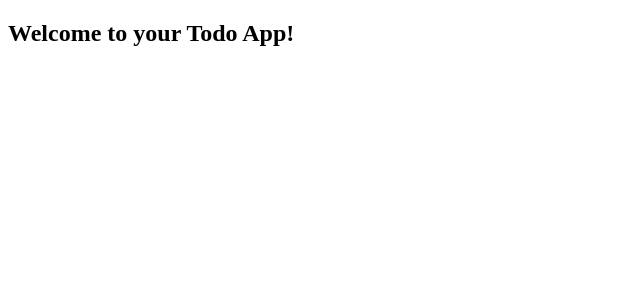
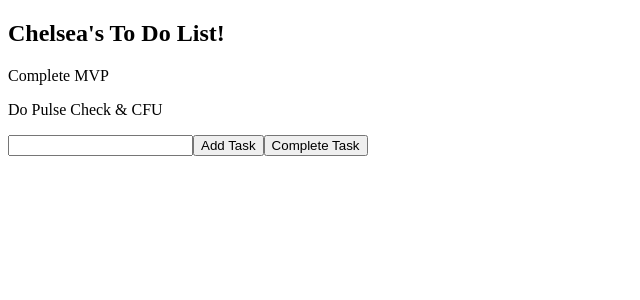
Before and after one commit to bloominstituteoftechnology/web-module-project-class-components, a React (Create React App) app: page / in a window 1280 px wide. Shown: the top 300 px of the page, without its empty margins (0-640 px from the left). Built offline with nearby package versions, Linux system fonts and the light colour scheme; the HTML template or start-up script is replaced by a standard one.

Commit message:
mvp complete, couldnt get css

```diff
--- a/src/App.js
+++ b/src/App.js
@@ -1,16 +1,75 @@
 import React from 'react';
+import TodoList from './components/TodoList'
+import TodoForm from './components/TodoForm'
+import './components/Todo.css'
+
+const tasks = [
+  {
+    task: 'Complete MVP',
+    id: 1528817077286,
+    completed: false
+  },
+  {
+    task: 'Do Pulse Check & CFU',
+    id: 1528817084358,
+    completed: false
+  }
+];
 
 class App extends React.Component {
   // you will need a place to store your state in this component.
   // design `App` to be the parent component of your application.
   // this component is going to take care of state, and any change handlers you need to work with your state
+  constructor() {
+    super();
+    this.state = {
+      tasks: tasks
+    }
+  }
+  toggleItem = (id) => {
+    const newTasks = this.state.tasks.map(item => {
+      if(item.id === id) {
+        return {
+          ...item,
+          completed: !item.completed
+        }
+      } else {
+        return(item)
+      }
+    });
+    this.setState({
+      tasks: newTasks
+    })
+  }
+
+  addTask = (title) => {
+    const newItem = {
+      task: title,
+      id: this.state.tasks.length,
+      completed: false
+    }
+    this.setState({
+      tasks: [...this.state.tasks, newItem]
+    })
+  }
+
+  completeTask = () => {
+    const newTasks = this.state.tasks.filter(item => {
+      return(item.completed === false)
+    })
+    this.setState({
+      tasks: newTasks
+    })
+  }
+
   render() {
     return (
       <div>
-        <h2>Welcome to your Todo App!</h2>
+        <h2>Chelsea's To Do List!</h2>
+        <TodoList tasks={this.state.tasks} toggleItem={this.toggleItem}/>
+        <TodoForm addTask={this.addTask} completeTask={this.completeTask}/>
       </div>
     );
   }
 }
-
 export default App;
--- a/src/components/Todo.js
+++ b/src/components/Todo.js
@@ -0,0 +1,16 @@
+import React from 'react'
+
+const Todo = props => {
+
+    const handleClick = () => {
+        props.toggleItem(props.item.id)
+    }
+
+    return(
+        <div onClick={handleClick} className={`item${props.item.completed ? 'completed' : ''}`}>
+            <p>{props.item.task}</p>
+        </div>
+    )
+}
+
+export default Todo
--- a/src/components/TodoForm.js
+++ b/src/components/TodoForm.js
@@ -0,0 +1,37 @@
+import React from 'react'
+
+class TodoForm extends React.Component {
+    constructor() {
+        super();
+        this.state = {
+            input: ""
+        }
+    }
+
+    handleChange = evt => {
+        this.setState({
+            input: evt.target.value
+        });
+    };
+
+    handleSubmit = (evt) => {
+        evt.preventDefault()
+        this.props.addTask(this.state.input);
+    }
+
+    handleComplete = () => {
+        this.props.completeTask()
+    }
+
+    render(){
+        return(
+            <form onSubmit={this.handleSubmit}>
+                <input onChange={this.handleChange} type='text' name='task'/>
+                <button>Add Task</button>
+                <button onClick={this.handleComplete}>Complete Task</button>
+            </form>
+        )
+    }
+}
+
+export default TodoForm
--- a/src/components/TodoList.js
+++ b/src/components/TodoList.js
@@ -1,2 +1,16 @@
+import React from 'react'
+import Todo from './Todo'
+
 // your components will all go in this `component` directory.
 // feel free to change this component.js into TodoList.js
+const TodoList = props => {
+    return(
+        <div className='Todo-list'>
+            {props.tasks.map(item => (
+                <Todo key={item.id} item={item} toggleItem={props.toggleItem} />
+            ))}
+        </div>
+    )
+}
+
+export default TodoList
```
